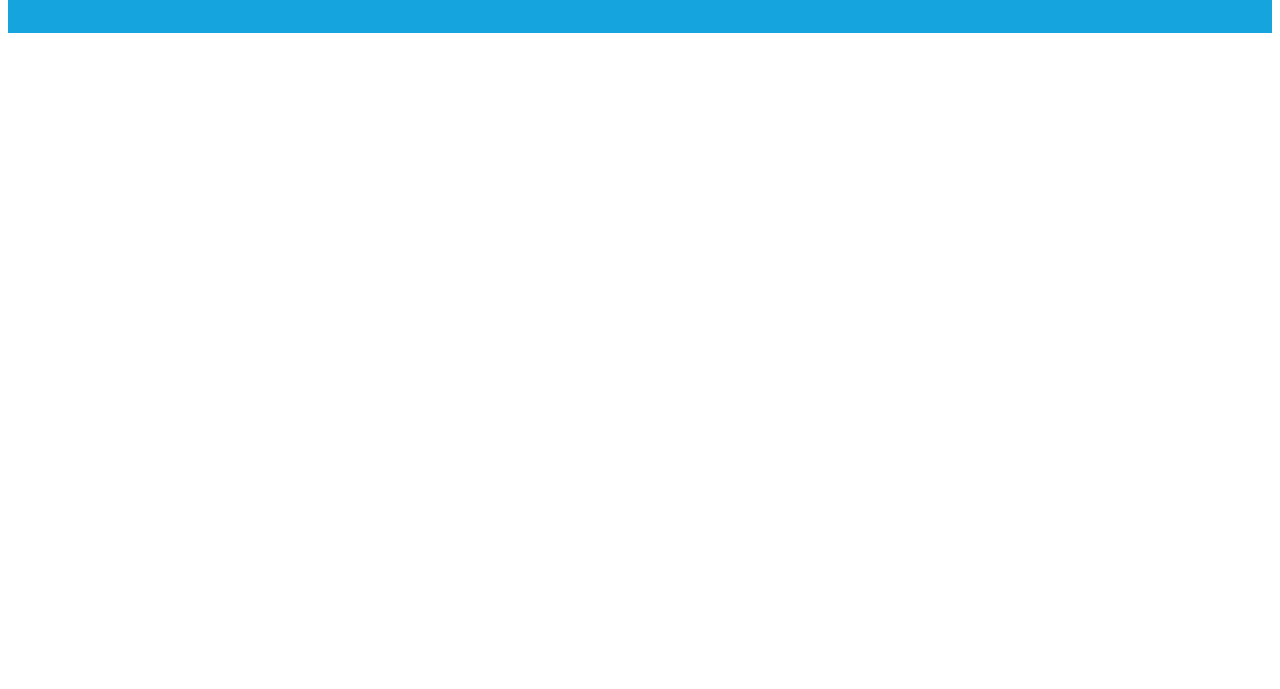
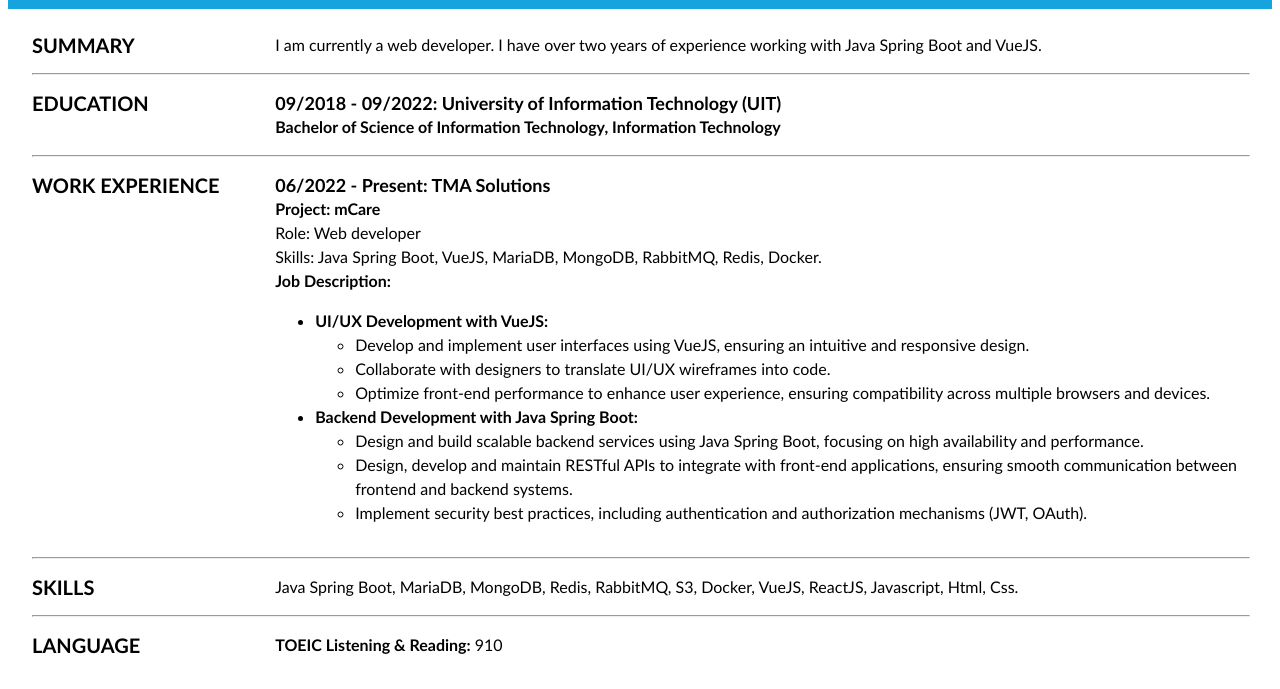
Before and after one commit to RCelty/portfolio, a plain HTML site: page src/index.html in a window 1280 px wide. Shown: the part 260-949 px from the top of the page. Before the commit the page ends 800 px from the top, so only its background shows below. Drawn offline with Linux system fonts and the light colour scheme; files whose address does not match are found by name.

Commit message:
update_8_10_2024

```diff
--- a/src/css/main.style.css
+++ b/src/css/main.style.css
@@ -1,8 +1,9 @@
 html {
   font-family: "Gill Sans", "Gill Sans MT", Calibri, "Trebuchet MS", sans-serif;
+  box-sizing: border-box;
 }
 .header {
-  padding: 36px;
+  padding: 24px;
   background-color: #15a4dd;
   .general-info {
     display: flex;
@@ -25,7 +26,7 @@ html {
       }
       .title {
         font-size: 24px;
-        font-weight: 500;
+        font-weight: 600;
       }
       .detail-parent {
         margin-top: 16px;
@@ -47,3 +48,32 @@ html {
     }
   }
 }
+.body {
+  padding: 24px;
+  background-color: white;
+  display: grid;
+  gap: 8px;
+  .section {
+    display: flex;
+    align-items: flex-start;
+    line-height: 24px;
+    .section-title {
+      width: 20%;
+      max-width: 20%;
+      min-width: 20%;
+      font-size: 20px;
+      font-weight: 600;
+      text-transform: uppercase;
+    }
+    .section-content {
+      flex: 1;
+      .section-content-title-1 {
+        font-weight: 600;
+        font-size: 18px;
+      }
+    }
+  }
+  .divider {
+    width: 100%;
+  }
+}
--- a/src/css/utilities.style.css
+++ b/src/css/utilities.style.css
@@ -16,3 +16,7 @@
     flex: 1;
   }
 }
+
+.font-weight--600 {
+  font-weight: 600;
+}
--- a/src/index.html
+++ b/src/index.html
@@ -57,9 +57,9 @@
                 <div class="icon linkedin"></div>
                 <div>
                   <a
-                    href="www.linkedin.com/in/duy-anh-nguyễn-624126269"
+                    href="https://www.linkedin.com/in/duy-anh-nguyen-624126269/"
                     target="_blank"
-                    >www.linkedin.com/in/duy-anh-nguyễn-624126269</a
+                    >https://www.linkedin.com/in/duy-anh-nguyen-624126269/</a
                   >
                 </div>
               </div>
@@ -67,6 +67,100 @@
           </div>
         </div>
       </div>
+      <div class="body">
+        <div class="section">
+          <div class="section-title">Summary</div>
+          <div class="section-content">
+            I am currently a web developer. I have over two years of experience
+            working with Java Spring Boot and VueJS.
+          </div>
+        </div>
+        <hr class="divider" />
+        <div class="section">
+          <div class="section-title">Education</div>
+          <div class="section-content">
+            <div class="section-content-title-1">
+              09/2018 - 09/2022: University of Information Technology (UIT)
+            </div>
+            <div class="font-weight--600">
+              Bachelor of Science of Information Technology, Information
+              Technology
+            </div>
+          </div>
+        </div>
+        <hr class="divider" />
+        <div class="section">
+          <div class="section-title">Work Experience</div>
+          <div class="section-content">
+            <div class="section-content-title-1">
+              06/2022 - Present: TMA Solutions
+            </div>
+            <div class="font-weight--600">Project: mCare</div>
+            <div>Role: Web developer</div>
+            <div>
+              Skills: Java Spring Boot, VueJS, MariaDB, MongoDB, RabbitMQ,
+              Redis, Docker.
+            </div>
+            <div>
+              <strong>Job Description:</strong>
+              <ul>
+                <li>
+                  <strong>UI/UX Development with VueJS:</strong>
+                  <ul>
+                    <li>
+                      Develop and implement user interfaces using VueJS,
+                      ensuring an intuitive and responsive design.
+                    </li>
+                    <li>
+                      Collaborate with designers to translate UI/UX wireframes
+                      into code.
+                    </li>
+                    <li>
+                      Optimize front-end performance to enhance user experience,
+                      ensuring compatibility across multiple browsers and
+                      devices.
+                    </li>
+                  </ul>
+                </li>
+                <li>
+                  <strong>Backend Development with Java Spring Boot:</strong>
+                  <ul>
+                    <li>
+                      Design and build scalable backend services using Java
+                      Spring Boot, focusing on high availability and
+                      performance.
+                    </li>
+                    <li>
+                      Design, develop and maintain RESTful APIs to integrate
+                      with front-end applications, ensuring smooth communication
+                      between frontend and backend systems.
+                    </li>
+                    <li>
+                      Implement security best practices, including
+                      authentication and authorization mechanisms (JWT, OAuth).
+                    </li>
+                  </ul>
+                </li>
+              </ul>
+            </div>
+          </div>
+        </div>
+        <hr class="divider" />
+        <div class="section">
+          <div class="section-title">Skills</div>
+          <div>
+            Java Spring Boot, MariaDB, MongoDB, Redis, RabbitMQ, S3, Docker,
+            VueJS, ReactJS, Javascript, Html, Css.
+          </div>
+        </div>
+        <hr class="divider" />
+        <div class="section">
+          <div class="section-title">Language</div>
+          <div class="section-content">
+            <div><strong>TOEIC Listening & Reading:</strong> 910</div>
+          </div>
+        </div>
+      </div>
     </div>
   </body>
 </html>
```
